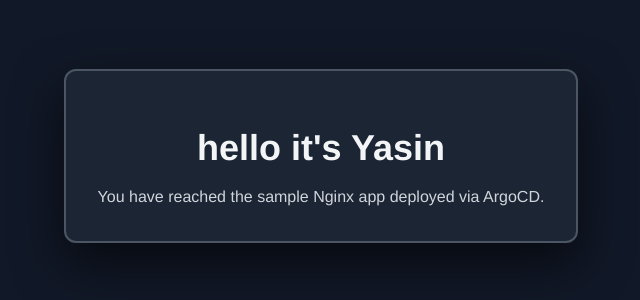
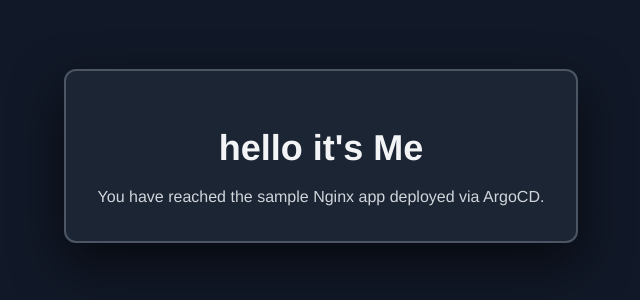
Before and after one commit to eozcany/Local-Gitops-Playground, a plain HTML site: page app/index.html in a window 1280 px wide. Shown: the part 244-544 px from the top of the page, without its empty margins (319-959 px from the left). Drawn offline with Linux system fonts and the light colour scheme.

Commit message:
Update index.html

```diff
--- a/app/index.html
+++ b/app/index.html
@@ -36,7 +36,7 @@
   </head>
   <body>
     <main>
-      <h1>hello it's Yasin</h1>
+      <h1>hello it's Me</h1>
       <p>You have reached the sample Nginx app deployed via ArgoCD.</p>
     </main>
   </body>
```
